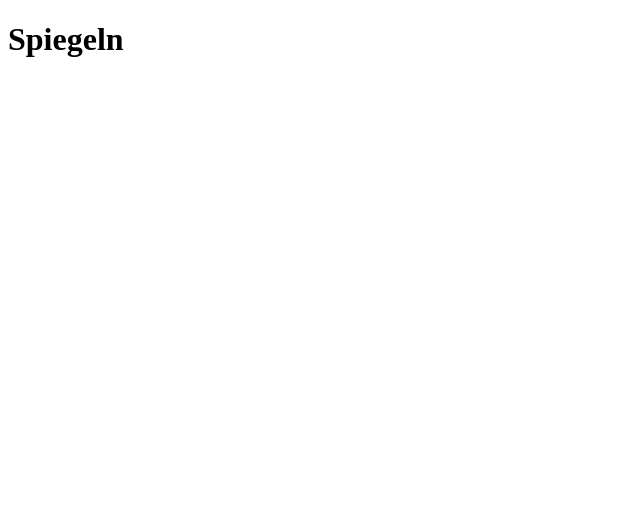
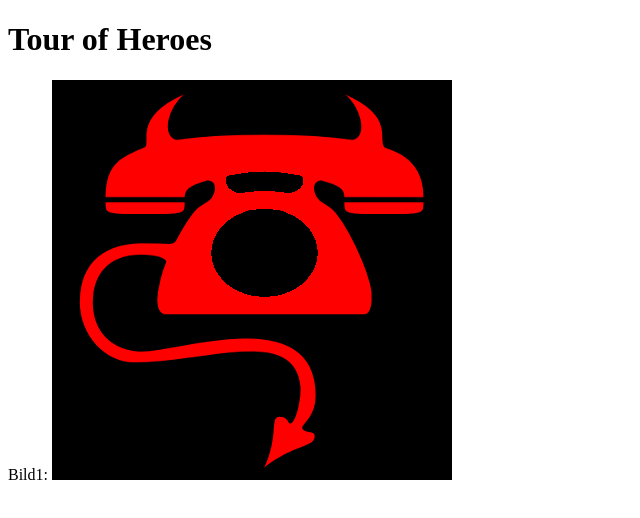
Before and after one commit to florian25686/handselector, an Angular app: page / in a window 1280 px wide. Shown: the top 518 px of the page, without its empty margins (0-640 px from the left). Built offline with nearby package versions, Linux system fonts and the light colour scheme.

Commit message:
Fixed the application tag

```diff
--- a/src/app/app.component.ts
+++ b/src/app/app.component.ts
@@ -1,14 +1,28 @@
 import { Component } from '@angular/core';
+
+export class HandImage {
+        id: number;
+        name: string;
+        side: string;
+        path: string;
+}
 
 @Component({
   selector: 'app-root',
   template: `
     <h1>{{title}}</h1>
     <div>
+      <label>Bild1: <img src="{{image1.path}}"></label>
     </div>
     `
 })
 
 export class AppComponent {
-	title = 'Spiegeln';
+  title = 'Tour of Heroes';
+  image1: HandImage = {
+        id: 1,
+        name: 'Bild2',
+        side: 'right',
+        path: '/img/bofh.png'
+        };
 }
```
